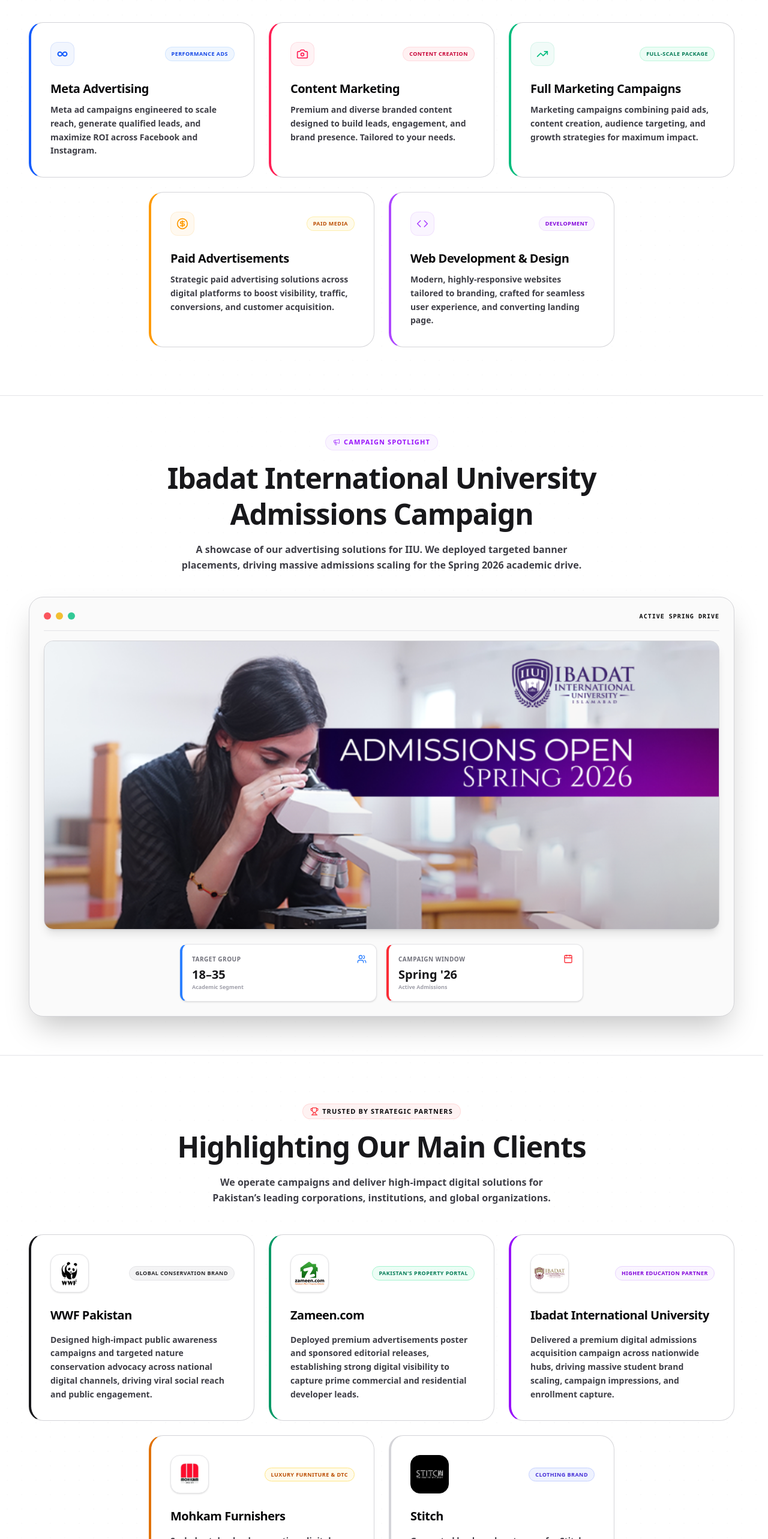
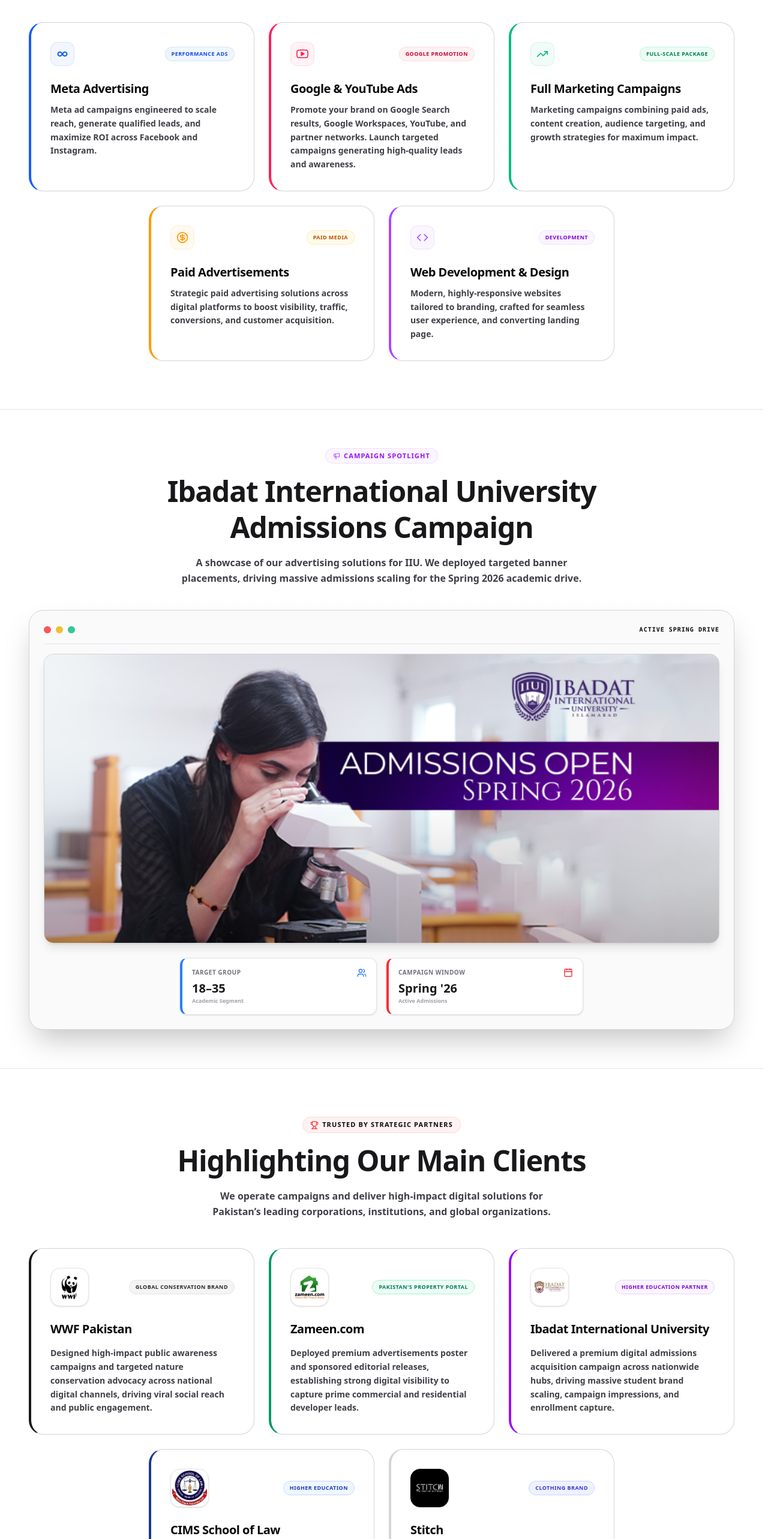
Before and after one commit to AryaanTheLad/TimesDigitalMedia, a Next.js app: page / in a window 1280 px wide. Shown: the part 1640-4206 px from the top of the page at 60% size. Built offline with nearby package versions, Linux system fonts and the light colour scheme.

Commit message:
google ads addition, removed mohkam

```diff
--- a/src/components/About.tsx
+++ b/src/components/About.tsx
@@ -35,7 +35,7 @@
                 Who We Are
               </span>
               <h2 className="text-3xl sm:text-4xl md:text-5xl font-extrabold text-zinc-900 leading-tight tracking-tight">
-                We Showcase Your ADs to a Vast and Influential Global + Local Audience.
+                We Showcase Your Ads to a Vast and Influential Global + Local Audience.
               </h2>
               <p className="text-sm sm:text-base text-zinc-750 leading-relaxed font-bold">
                 Times Digital Media is a digtial marketing agency. We present a powerful and lucrative advertising platform for brands, corporations, institutes and businesses seeking high-impact digital visibility and meaningful audience engagement.
--- a/src/components/Clients.tsx
+++ b/src/components/Clients.tsx
@@ -57,7 +57,7 @@
       logoPadding: "p-0.5",
       logoScale: "scale-[1.45]",
     },
-    {
+    /* {
       name: "Mohkam Furnishers",
       category: "Luxury Furniture & DTC",
       description:
@@ -68,6 +68,19 @@
       hoverGlow: "radial-gradient(circle at center, rgba(245, 158, 11, 0.08) 0%, transparent 70%)",
       badgeClass: "bg-amber-50 border-amber-200 text-amber-700",
       logoPath: "/logo_mohkam.jpg",
+    }, */
+    {
+      name: "CIMS School of Law",
+      category: "Higher Education",
+      description:
+        "Engineered strategic digital campaign setups, amplifying enrollment capture and public branding. Optimized ad reach and messaging targeted at prospective legal studies candidates.",
+      themeColor: "text-blue-900",
+      borderTheme: "border-l-4 border-l-blue-900 hover:border-blue-800",
+      bgTheme: "bg-blue-50/10",
+      hoverGlow: "radial-gradient(circle at center, rgba(30, 58, 138, 0.08) 0%, transparent 70%)",
+      badgeClass: "bg-blue-50 border-blue-200 text-blue-800",
+      logoPath: "/logo_cims.jpg",
+      logoPadding: "p-0.5",
     },
     {
       name: "Stitch",
--- a/src/components/Services.tsx
+++ b/src/components/Services.tsx
@@ -1,7 +1,6 @@
 "use client";
 
 import {
-  Camera,
   TrendingUp,
   CircleDollarSign,
   Code,
@@ -42,11 +41,16 @@
       leftBorder: "border-l-4 border-l-blue-600",
     },
     {
-      icon: <Camera className="w-5 h-5 text-rose-500" />,
-      title: "Content Marketing",
+      icon: (
+        <svg className="w-5 h-5 text-rose-500" viewBox="0 0 24 24" fill="none" stroke="currentColor" strokeWidth="2" strokeLinecap="round" strokeLinejoin="round">
+          <path d="M22.54 6.42a2.78 2.78 0 0 0-1.94-2C18.88 4 12 4 12 4s-6.88 0-8.6.46a2.78 2.78 0 0 0-1.94 2A29 29 0 0 0 1 11.75a29 29 0 0 0 .46 5.33A2.78 2.78 0 0 0 3.4 19c1.72.46 8.6.46 8.6.46s6.88 0 8.6-.46a2.78 2.78 0 0 0 1.94-2 29 29 0 0 0 .46-5.25 29 29 0 0 0-.46-5.33z" />
+          <polygon points="9.75 15.02 15.5 11.75 9.75 8.48 9.75 15.02" fill="currentColor" />
+        </svg>
+      ),
+      title: "Google & YouTube Ads",
       description:
-        "Premium and diverse branded content designed to build leads, engagement, and brand presence. Tailored to your needs.",
-      badge: "CONTENT CREATION",
+        "Promote your brand on Google Search results, Google Workspaces, YouTube, and partner networks. Launch targeted campaigns generating high-quality leads and awareness.",
+      badge: "GOOGLE PROMOTION",
       badgeClass: "bg-rose-50 border-rose-200/60 text-rose-700",
       hoverGlow: "radial-gradient(circle at 80% 20%, rgba(244, 63, 94, 0.12) 0%, transparent 65%)",
       hoverBorder: "hover:border-rose-400 hover:shadow-rose-500/10",
```
Also changed, not shown: public/logo_cims.jpg (added).
